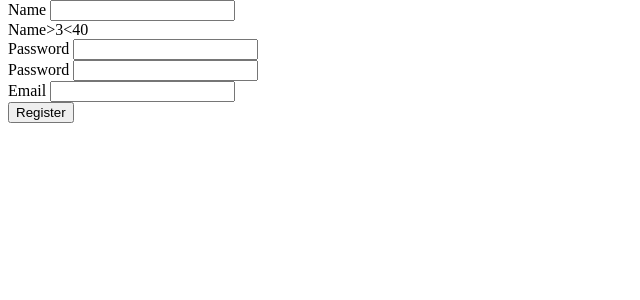
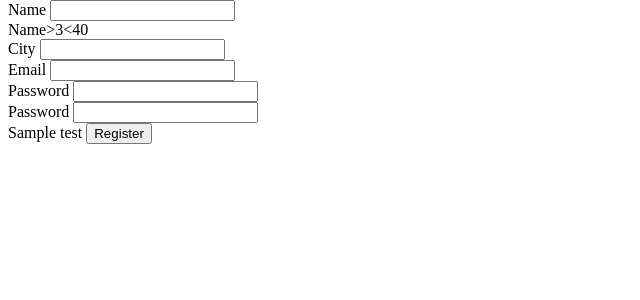
Before and after one commit to ifalice/train_tickets, a Django app: template train_app/templates/train_app/register_user_form.html in a window 1280 px wide. Shown: the part 26-326 px from the top of the page, without its empty margins (0-640 px from the left). Run offline with Django 4.2, Linux system fonts and the light colour scheme; tables that the repository leaves empty hold one stand-in row (values such as "Sample post"); the template is opened without the code that fills it: values that come from a table or form of the project are taken from there, most other values are stand-ins (such as "Sample title", 1, 10 or a date in 2020).

Commit message:
added validation for field city

```diff
--- a/train_app/forms.py
+++ b/train_app/forms.py
@@ -3,6 +3,7 @@ from django.core.validators import validate_email, MinLengthValidator
 from .models import UserModels
 from django.contrib.auth.password_validation import validate_password
 from django.contrib.auth.forms import UserCreationForm
+from django.contrib.auth.hashers import PBKDF2PasswordHasher, make_password, check_password
 # from django.contrib.auth.password_validation import
 
 class RegisterUserForm(forms.ModelForm):
@@ -10,9 +11,10 @@ class RegisterUserForm(forms.ModelForm):
 
     class Meta:
         model = UserModels
-        fields = ['name', 'password1', 'password2', 'email']
+        fields = ['name', 'city', 'email', 'password1', 'password2', ]
         labels = {
             "name": "Name",
+            'city': 'City',
             "password1": "Password",
             "password2": "Password",
         }
@@ -28,6 +30,13 @@ class RegisterUserForm(forms.ModelForm):
     #         if password1 != password2:
     #             self.add_error('password1', 'Not the same passwords ')
 
+    def clean_city(self):
+        city = self.cleaned_data['city']
+        for item in city:
+            if item.isdigit():
+                raise forms.ValidationError('Pleace not digit')
+        return city
+
     def clean_password1(self):
         password = self.cleaned_data['password1']
         # validate_password(password)
@@ -35,6 +44,11 @@ class RegisterUserForm(forms.ModelForm):
         digit = '1234567890'
         if len(password)<8:
             errors.append('<8')
+            salt = 'hi'
+            hash_password = make_password(password)
+            check_pass = check_password(password, hash_password)
+            errors.append(hash_password)
+            errors.append(check_pass)
         if not any(map(str.isdigit, password)):
             errors.append('not digit')
         if not any(map(str.isalpha, password)):
@@ -53,6 +67,8 @@ class RegisterUserForm(forms.ModelForm):
             )
         return password2
 
+
+
     # def clean_password1(self, *args, **kwargs):
     #         cleaned_data = super(RegisterUserForm, self).clean()
     #         password = cleaned_data.get('password1')
--- a/train_app/templates/train_app/register_user_form.html
+++ b/train_app/templates/train_app/register_user_form.html
@@ -19,6 +19,7 @@
                     </div>
                 </div>
         {% endfor %}
+        {{ test }}
         <button>Register</button>
     </form>
 {% endblock %}
--- a/train_app/views.py
+++ b/train_app/views.py
@@ -3,6 +3,8 @@ from django.views.generic import TemplateView
 from .forms import RegisterUserForm
 from django.http import HttpResponseRedirect
 from django.urls import reverse_lazy
+from django.contrib.auth.hashers import PBKDF2PasswordHasher, make_password, check_password
+
 # Create your views here.
 
 class Index(TemplateView):
@@ -24,10 +26,11 @@ class RegisterUser(TemplateView):
 
     def post(self, request):
         if RegisterUserForm(request.POST).is_valid():
+
             RegisterUserForm(request.POST).save()
             return HttpResponseRedirect(reverse_lazy('main_name'))
         else:
             context = {
-                'form': RegisterUserForm(request.POST)
+                'form': RegisterUserForm(request.POST),
             }
             return render(request, self.template_name, context = context)
```
